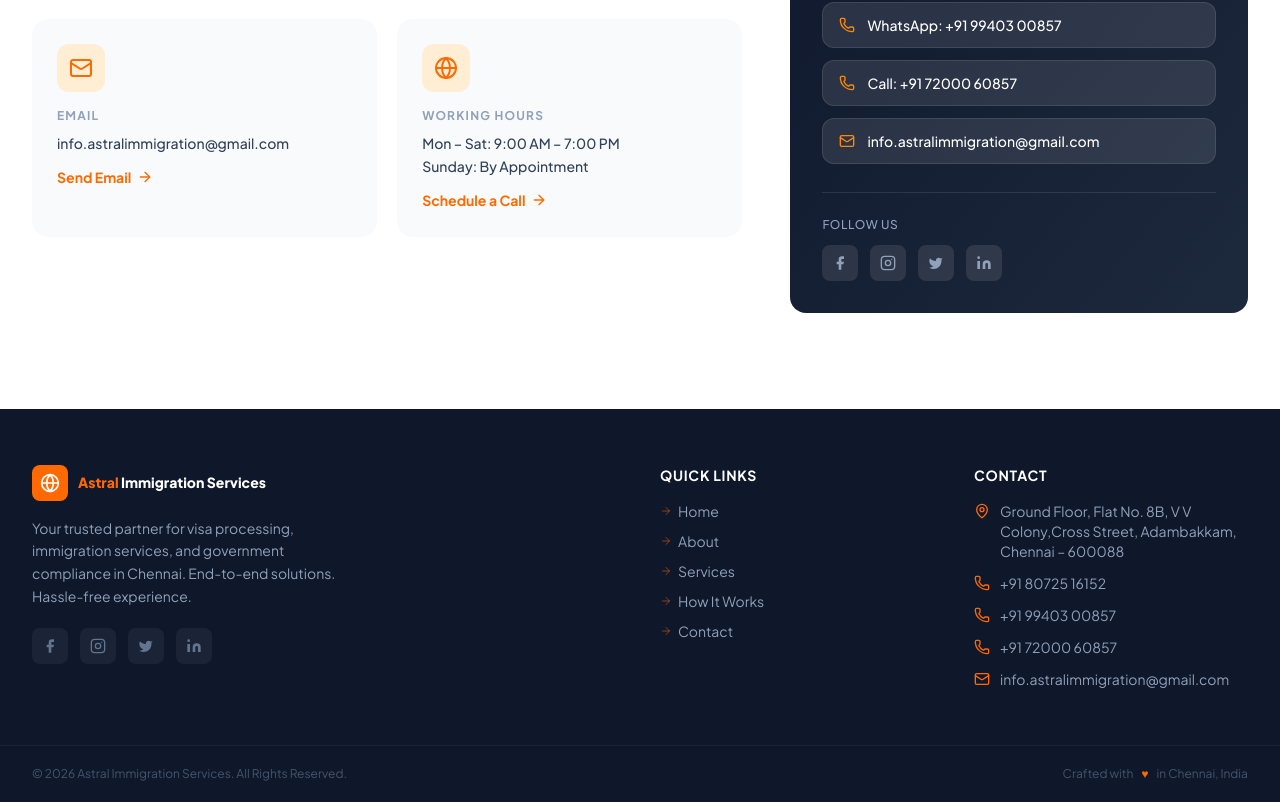
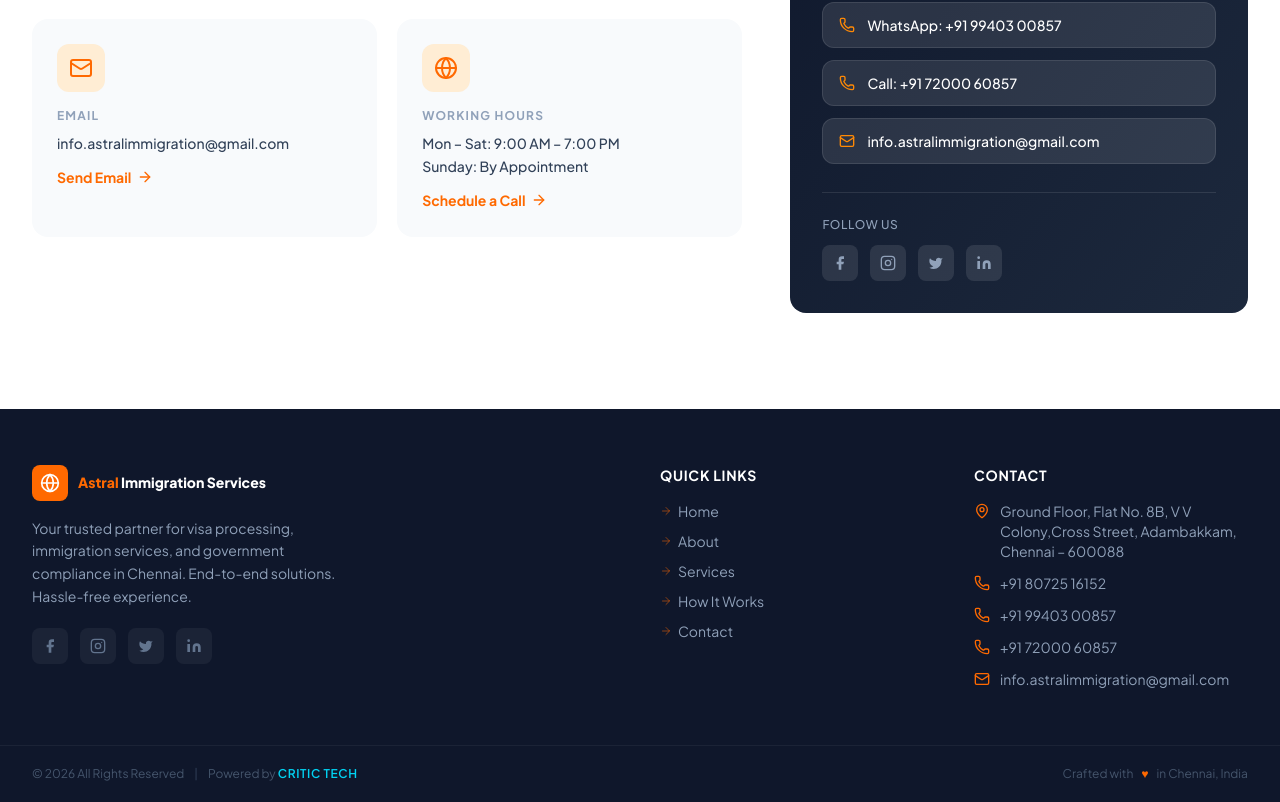
Before and after one commit to yakash4658r/Astral-Immigration-Services, a React (Vite) app: page / in a window 1280 px wide. Shown: the part 5817-6619 px from the top of the page. Built offline with nearby package versions, Linux system fonts and the light colour scheme.

Commit message:
Add files via upload

```diff
--- a/src/components/Contact.tsx
+++ b/src/components/Contact.tsx
@@ -314,13 +314,32 @@ export default function Contact() {
           </div>
         </div>
 
-        {/* ── Bottom bar ── */}
+                {/* ── Bottom bar ── */}
         <div className="border-t border-white/5">
           <div className="max-w-7xl mx-auto px-4 sm:px-6 lg:px-8 py-5 flex flex-col sm:flex-row items-center justify-between gap-3 text-xs text-slate-600">
-            <p>&copy; {new Date().getFullYear()} Astral Immigration Services. All Rights Reserved.</p>
+
+            {/* Left Side: Copyright & Credits */}
+            <div className="flex flex-wrap items-center justify-center sm:justify-start gap-1">
+              <span>&copy; {new Date().getFullYear()} All Rights Reserved</span>
+              <span className="hidden sm:inline-block mx-1.5 text-slate-700">|</span>
+              <span>
+                Powered by{' '}
+                <a
+                  href="https://critictech.com"
+                  target="_blank"
+                  rel="noopener noreferrer"
+                  className="text-cyan-400 font-semibold tracking-wider hover:text-cyan-300 transition-colors duration-300"
+                >
+                  CRITIC TECH
+                </a>
+              </span>
+            </div>
+
+            {/* Right Side: Crafted with love */}
             <p className="flex items-center gap-1">
               Crafted with <span className="text-orange-500 mx-1">&#9829;</span> in Chennai, India
             </p>
+
           </div>
         </div>
       </footer>
```
